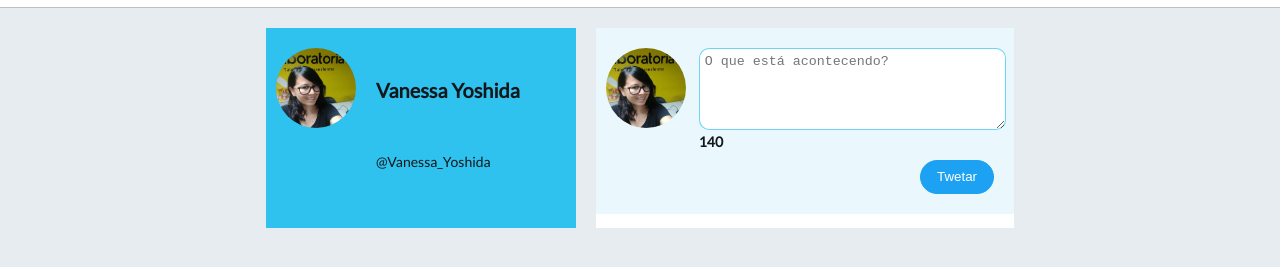
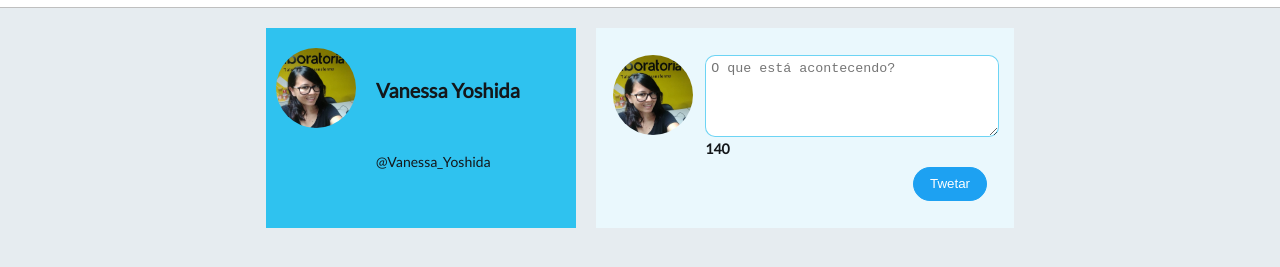
Before and after one commit to VanessaYoshida/twitter, a plain HTML site: page index.html in a window 1280 px wide. Shown: the part 59-326 px from the top of the page. Drawn offline with Linux system fonts and the light colour scheme.

```diff
--- a/index.html
+++ b/index.html
@@ -26,7 +26,7 @@
       </sidebar>
 
       <main class="content">
-        <form class="twitter-form" action="#">
+        <form class="twitter-form">
           <div class="column-1">
             <img class="img-profile" src="img/fotoPerfil.jpg">
           </div>
--- a/style.css
+++ b/style.css
@@ -46,10 +46,11 @@
     flex-grow: 2;
     margin: 10px;
     background: white;
+    height: fit-content;
 }
 
 .twitter-form {
-    padding: 10px;
+    padding: 17px;
     background-color: #EAF8FD;
     display: flex;
     height: auto;
```
Also changed, not shown: README.md.
